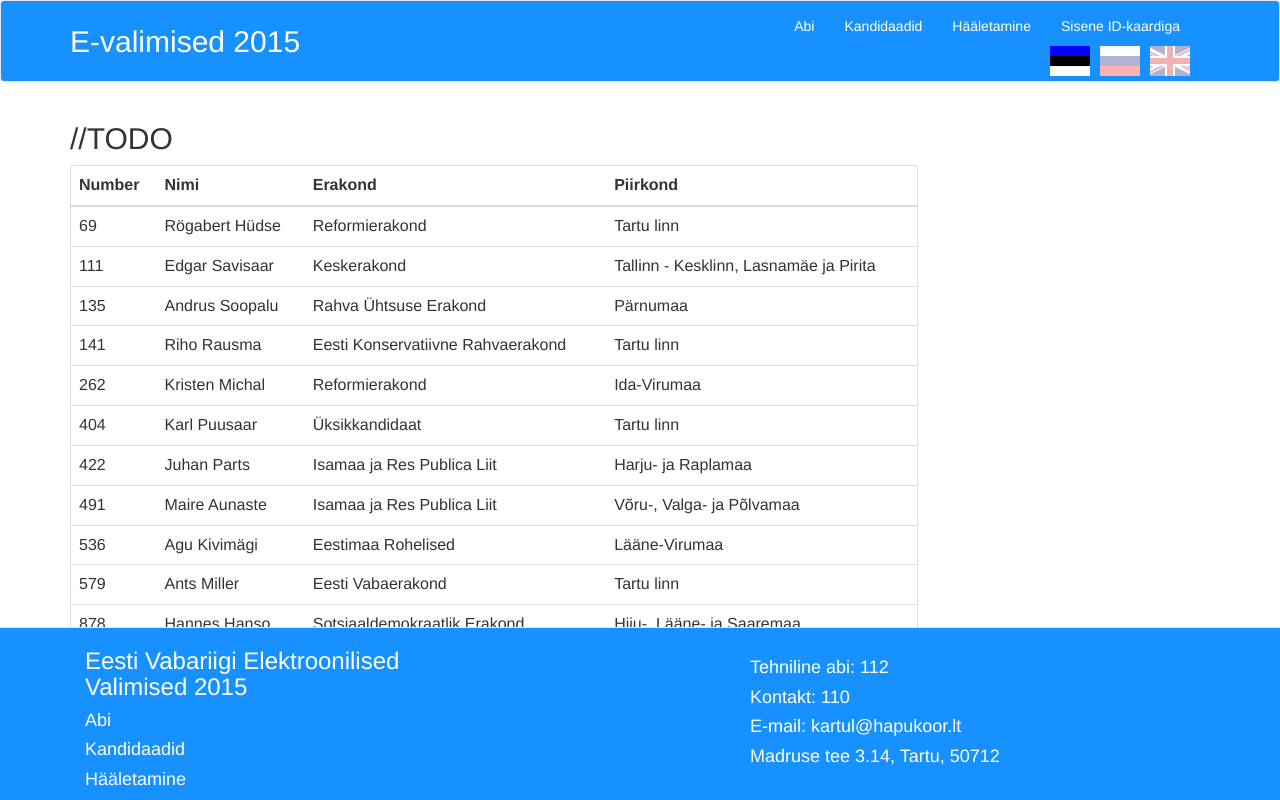
After one commit to AndreasGP/Kasutajaliidesed, a PHP site: page /haaletamine.php in a window 1280 px wide. The commit adds this page. Run offline with PHP 8.4, Linux system fonts and the light colour scheme.

Commit message:
Various stuff

```diff
--- a/css/styles.css
+++ b/css/styles.css
@@ -14,7 +14,26 @@
     margin-bottom: -30px;
 }
 
+.footer a {
+    color: #FFFFFF !important;
+}
+
 .navbar-brand {
     font-size: 30px;
-    line-height: 38px;
+    line-height: 42px;
+    padding-top: 20px;
+    color: #FFFFFF !important;
 }
+
+.navbar-default {
+    background-color: #1791FF;
+    color: #FFFFFF !important;
+}
+
+.navbar-default .navbar-nav li a {
+    color: #FFFFFF !important;
+}
+
+.navbar-default .navbar-nav li a:hover {
+    color: #DDDDDD !important;
+}
--- a/footer.php
+++ b/footer.php
@@ -1,12 +1,18 @@
 <footer class="footer">
     <nav class="navbar navbar-default navbar-fixed-bottom">
     <div class="container">
-        <div class="navbar-header">
-            <p class="navbar-brand">Eesti E-Valimised 2015</p>
-            <p class="navbar-brand"></p>
-            <p class="navbar-brand">Abitelefon: 112</p>
-            <p class="navbar-brand"></p>
-            <p class="navbar-brand">E-mail: hüdse@kek.ee</p>
+        <div class="col-md-4">
+            <h3>Eesti Vabariigi Elektroonilised Valimised 2015</h3>
+            <h4><a href="/e-valimised/abi.php">Abi</a></h4>
+            <h4><a href="/e-valimised/kandidaadid.php">Kandidaadid</a></h4>
+            <h4><a href="/e-valimised/haaletamine.php">Hääletamine</a></h4>
+        </div>
+        <div class="col-md-offset-3 col-md-5">
+            <br>
+            <h4>Tehniline abi: 112</h4>
+            <h4>Kontakt: 110</h4>
+            <h4>E-mail: kartul@hapukoor.lt</h4>
+            <h4>Madruse tee 3.14, Tartu, 50712</h4>
         </div>
     </div>
     </nav>
--- /dev/null
+++ b/haaletamine.php
@@ -0,0 +1,106 @@
+<?php include 'header.php' ?>
+<title>E-Hääletamine</title>
+</head>
+<body>
+    <?php include 'navbar_sisselogimata.php' ?>
+    <div class="container">
+    <h2>//TODO</h2>
+
+    <div class="row">
+
+     <!--Table -->
+    <div class="col-md-9">
+        <div class="panel panel-default">
+
+        <table class="table">
+
+          <thead>
+          <tr>
+          <th>Number</th>
+          <th>Nimi</th>
+          <th>Erakond</th>
+          <th>Piirkond</th>
+          </tr>
+          </thead>
+
+          <tbody>
+              <tr>
+              <td>69</td>
+              <td>Rögabert Hüdse</td>
+              <td>Reformierakond</td>
+              <td>Tartu linn</td>
+          </tr>
+          <tr>
+              <td>111</td>
+              <td>Edgar Savisaar</td>
+              <td>Keskerakond</td>
+              <td>Tallinn - Kesklinn, Lasnamäe ja Pirita</td>
+          </tr>
+          <tr>
+              <td>135</td>
+              <td>Andrus Soopalu</td>
+              <td>Rahva Ühtsuse Erakond</td>
+              <td>Pärnumaa</td>
+          </tr>
+          <tr>
+              <td>141</td>
+              <td>Riho Rausma</td>
+              <td>Eesti Konservatiivne Rahvaerakond</td>
+              <td>Tartu linn</td>
+          </tr>
+          <tr>
+              <td>262</td>
+              <td>Kristen Michal</td>
+              <td>Reformierakond</td>
+              <td>Ida-Virumaa</td>
+          </tr>
+          <tr>
+              <td>404</td>
+              <td>Karl Puusaar</td>
+              <td>Üksikkandidaat</td>
+              <td>Tartu linn</td>
+          </tr>
+          <tr>
+              <td>422</td>
+              <td>Juhan Parts</td>
+              <td>Isamaa ja Res Publica Liit</td>
+              <td>Harju- ja Raplamaa</td>
+          </tr>
+          <tr>
+              <td>491</td>
+              <td>Maire Aunaste</td>
+              <td>Isamaa ja Res Publica Liit</td>
+              <td>Võru-, Valga- ja Põlvamaa</td>
+          </tr>
+
+          <tr>
+              <td>536</td>
+              <td>Agu Kivimägi</td>
+              <td>Eestimaa Rohelised</td>
+              <td>Lääne-Virumaa</td>
+          </tr>
+
+          <tr>
+              <td>579</td>
+              <td>Ants Miller</td>
+              <td>Eesti Vabaerakond</td>
+              <td>Tartu linn</td>
+          </tr>
+
+          <tr>
+              <td>878</td>
+              <td>Hannes Hanso</td>
+              <td>Sotsiaaldemokraatlik Erakond</td>
+              <td>Hiiu-, Lääne- ja Saaremaa</td>
+          </tr>
+
+          </tbody>
+        </table>
+    </div>
+
+    </div>
+  </div>
+
+        </div>
+</body>
+<?php include 'footer.php' ?>
```
Also changed, not shown: abi.php (added, +10 -0 lines), sisene.php (added, +10 -0 lines).
